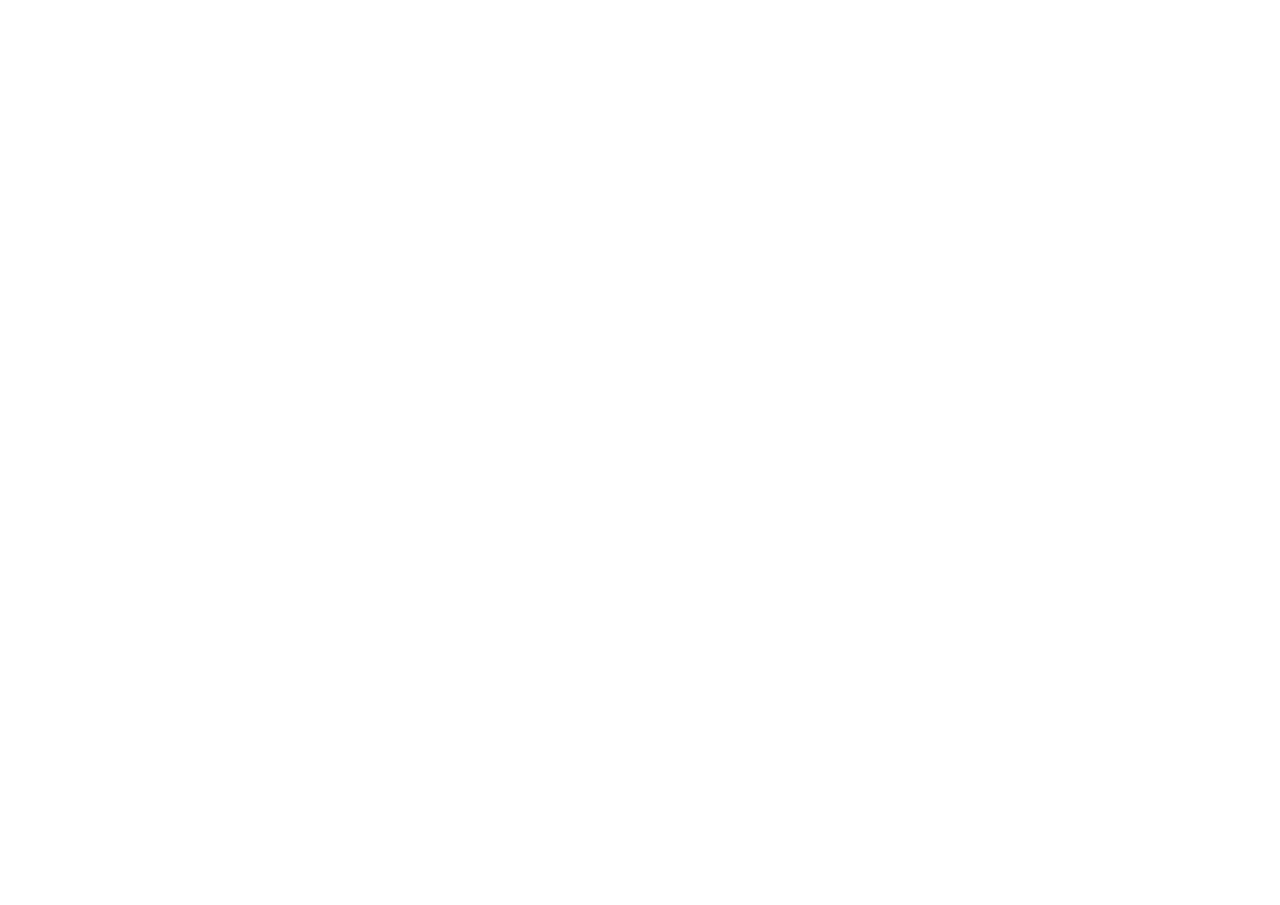
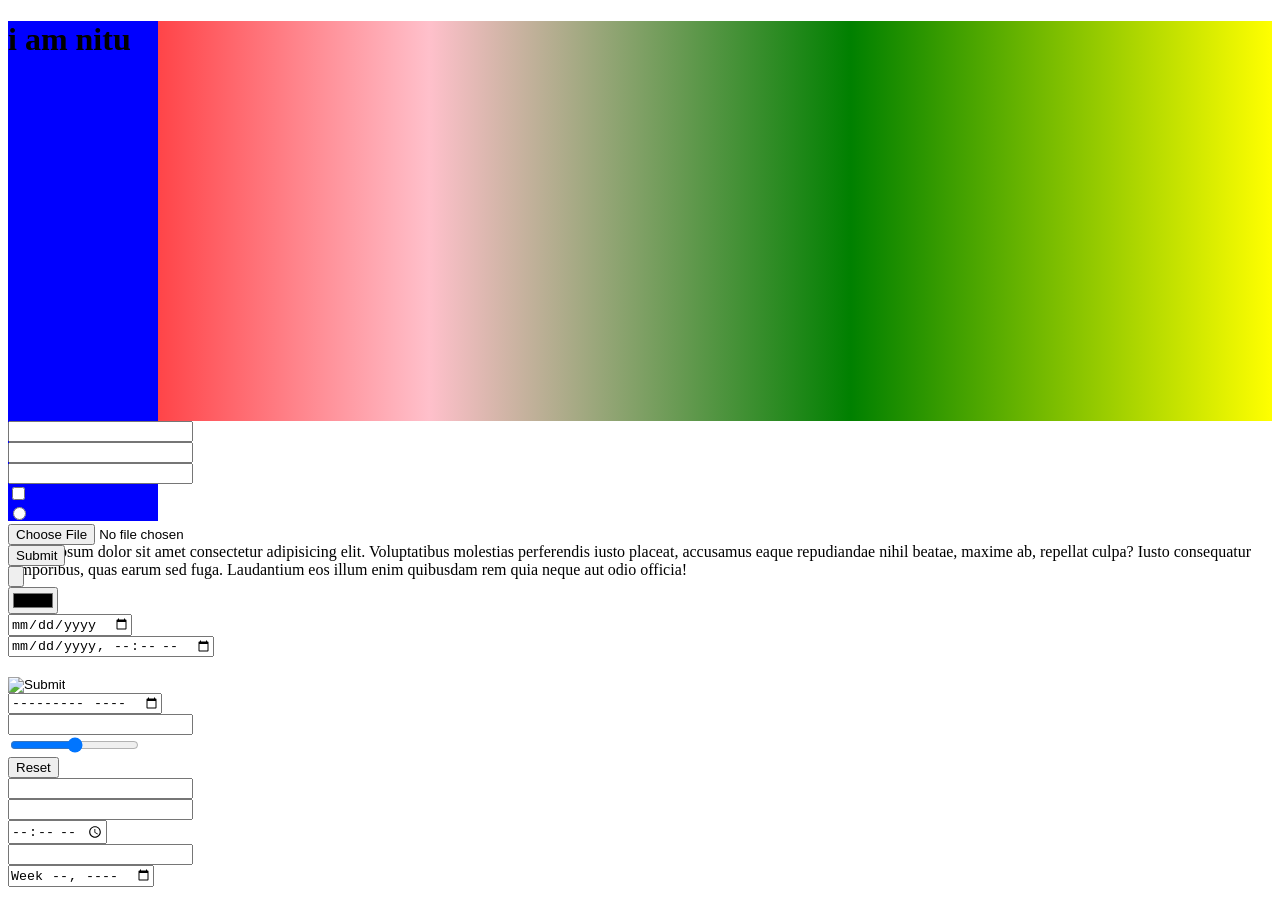
Before and after one commit to sabrinaahmednitu/cv-project, a plain HTML site: page index.html in a window 1280 px wide. Shown: the top 905 px of the page. Before the commit the page ends 800 px from the top, so only its background shows below. Drawn offline with Linux system fonts and the light colour scheme.

Commit message:
added html and css file

```diff
--- a/index.html
+++ b/index.html
@@ -4,9 +4,50 @@
     <meta charset="UTF-8">
     <meta http-equiv="X-UA-Compatible" content="IE=edge">
     <meta name="viewport" content="width=device-width, initial-scale=1.0">
-    <title>my second github repo</title>
+    <title>Document</title>
+    <link rel="shortcut icon" href="img/img2.jpg" type="image/x-icon">
+    <link rel="stylesheet" href="style.css">
 </head>
 <body>
+    <div class="grade">
+        <h1>i am nitu</h1>
+        <p>Lorem ipsum dolor sit amet consectetur adipisicing elit. Voluptatibus molestias perferendis iusto placeat, accusamus eaque repudiandae nihil beatae, maxime ab,
+            repellat culpa? Iusto consequatur temporibus, quas earum sed fuga. Laudantium eos illum enim quibusdam rem quia neque aut odio officia!</p>
+    </div>
 
+
+    <div>
+        <input type="text"><br>
+        <input type="email"><br>
+        <input type="password"><br>
+        <input type="checkbox"><br>
+        <input type="radio"><br>
+        <input type="file"><br>
+        <input type="submit"><br>
+        <input type="button"><br>
+
+        <input type="color"><br>
+        <input type="date"><br>
+
+        <input type="datetime-local"><br>
+
+        <input type="hidden"><br>
+        <input type="image"><br>
+        <input type="month"><br>
+        <input type="number"><br>
+
+        <input type="range"><br>
+
+        <input type="reset"><br>
+        <input type="search"><br>
+        <input type="tel"><br>
+        <input type="time"><br>
+        <input type="url"><br>
+        <input type="week"><br>
+    </div>
+
+    <div>
+        <h1>Lorem ipsum, dolor sit amet consectetur adipisicing elit. Non delectus hic consectetur illum?</h1>
+    </div>
 </body>
 </html>
--- /dev/null
+++ b/style.css
@@ -0,0 +1,10 @@
+.grade{
+    height: 400px;
+    width: 100%;
+    background-image:linear-gradient(to right,red,pink,green,yellow);
+}
+h1{
+    background-color: blue;
+    height: 500px;
+    width: 150px;
+}
```
Also changed, not shown: img/img2.jpg (added).
